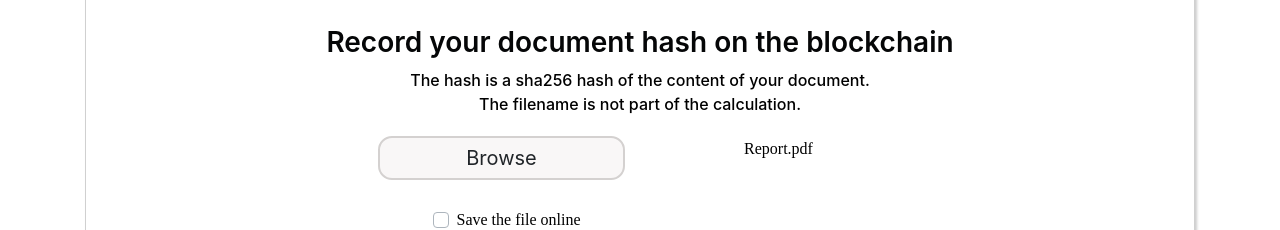
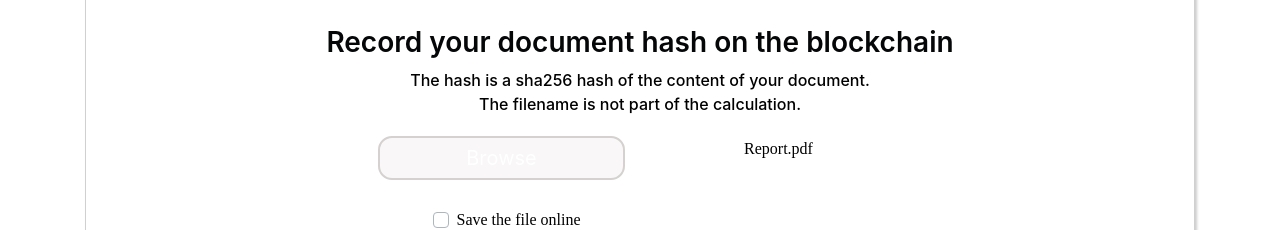
Before and after one commit to benjamin852/Prove-It, a React (Create React App) app: page / in a window 1280 px wide. Shown: the part 980-1210 px from the top of the page. Built offline with nearby package versions, Linux system fonts and the light colour scheme.

Commit message:
changed choose file btn style

```diff
--- a/src/Components/TabView/createTab.js
+++ b/src/Components/TabView/createTab.js
@@ -104,7 +104,7 @@ class CreateTab extends Component {
                       fontSize: "20px",
                       display: "inline-block",
                       borderRadius: "14px",
-                      color: "#212529",
+                      color: "#212529w",
                       cursor: "pointer"
                     }}
                   >
```
